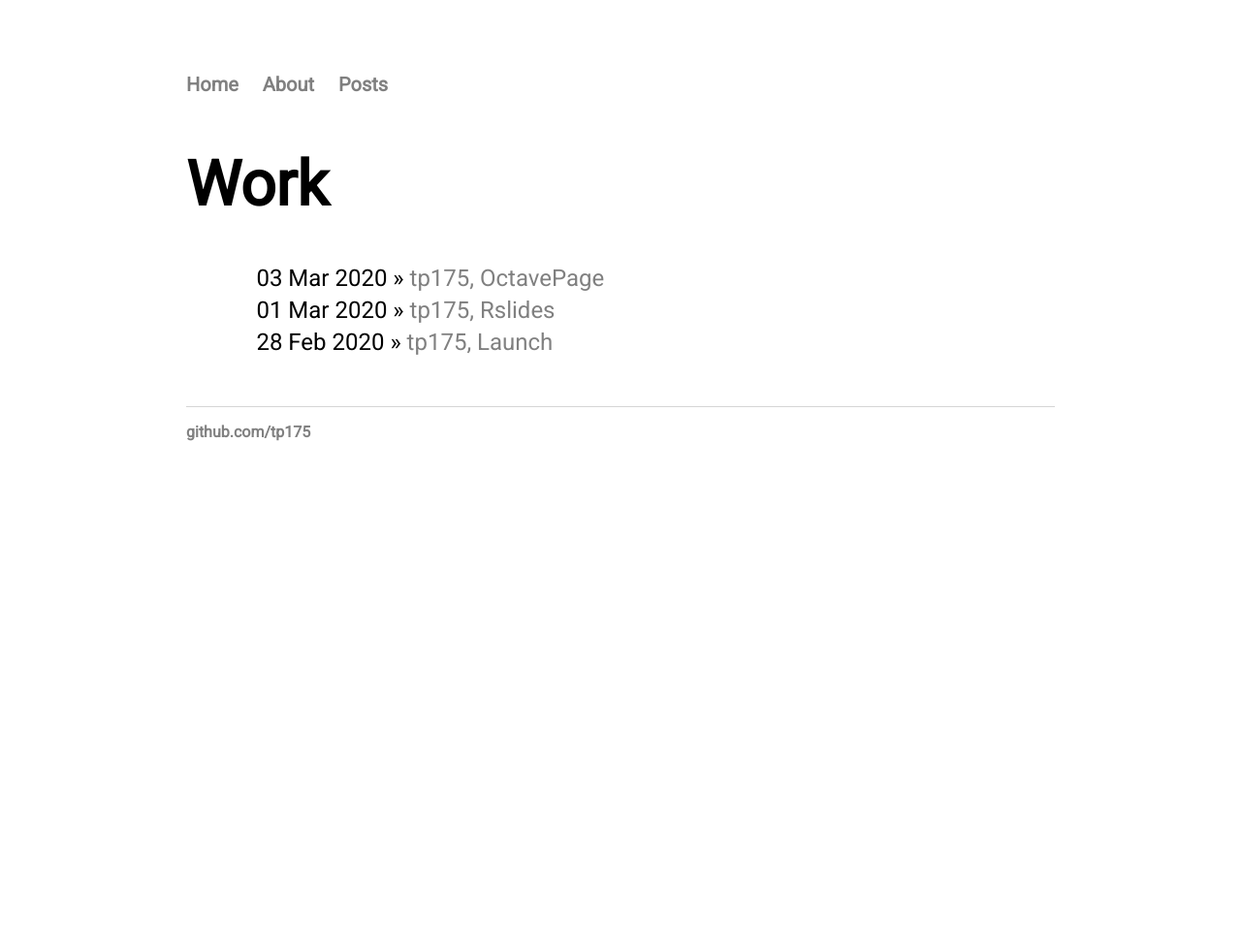
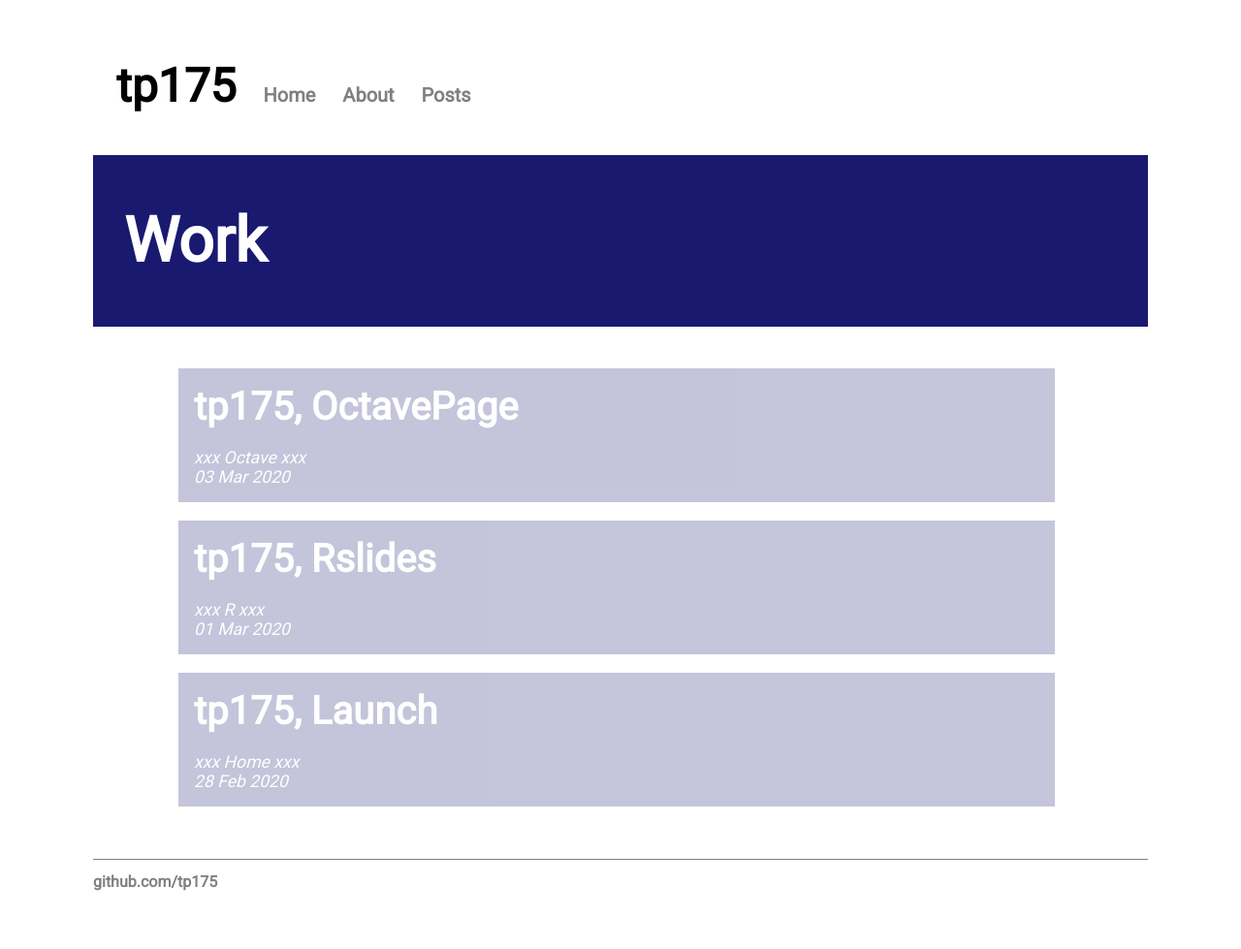
Before and after one commit to tp175/tp175.github.io, a Jekyll site: the page built from work/index.html, in a window 1280 px wide. Shown: the whole page at 97% size. Built offline with Jekyll 4.4.1, drawn with Linux system fonts in a browser that asks for light colours; before the commit the page ends 900 px from its top, so only the background shows below that.

Commit message:
content update

```diff
--- a/_layouts/default.html
+++ b/_layouts/default.html
@@ -8,6 +8,7 @@
 		<body>
 			<nav>
 	    		<ul>
+					<li><a class="navT">tp175</a></li>
 	        		<li><a href="/" class="nav">Home</a></li>
 		        	<li><a href="/about" class="nav">About</a></li>
 	        		<li><a href="/work" class="nav">Posts</a></li>
@@ -20,7 +21,7 @@
 			</div><!-- /.container -->
 			<footer>
 	    		<ul>
-	        		<li><a href="https://github.com/tp175" target="_blank">github.com/tp175</a></li>
+	        		<li><a href="https://github.com/tp175" target="_blank" class="nav">github.com/tp175</a></li>
 				</ul>
 			</footer>
 		</body>
--- a/_posts/2020-02-28-tp175-launch.md
+++ b/_posts/2020-02-28-tp175-launch.md
@@ -2,6 +2,7 @@
 layout: post
 title: "tp175, Launch"
 date: 2020-02-28
+describe: "xxx Home xxx"
 ---
 
 Well. Finally got around to putting this old website together. Neat thing about it - powered by [Jekyll](http://jekyllrb.com) and I can use Markdown to author my posts. It actually is a lot easier than I thought it was going to be.
--- a/_posts/2020-03-01-tp175-rslides.md
+++ b/_posts/2020-03-01-tp175-rslides.md
@@ -2,6 +2,7 @@
 layout: post
 title: "tp175, Rslides"
 date: 2020-03-01
+describe: "xxx R xxx"
 ---
 
 See below - <br>
--- a/_posts/2020-03-03-tp175-octavepage.md
+++ b/_posts/2020-03-03-tp175-octavepage.md
@@ -2,6 +2,7 @@
 layout: post
 title: "tp175, OctavePage"
 date: 2020-03-03
+describe: "xxx Octave xxx"
 ---
 
 See below - <br>
--- a/css/main.css
+++ b/css/main.css
@@ -2,36 +2,34 @@
 body {
 	margin: 60px auto;
 	font-family: 'Roboto', Arial, Helevtica, sans-serif;
-	width: 70%;
+	width: 85%;
 	background-color: #FFFFFF;
 }
 nav ul {
     font-family: 'Roboto', Arial, Helevtica, sans-serif;
-    padding-top: 15px; padding-bottom: 15px; padding-left: 0px;
+    padding-top: 0.0em; padding-bottom: 0.0em; padding-left: 1.5em;
     list-style: none;
     font-weight: bold;
-	font-size: 1.25em;
-	height: 1em;
 	background-color: #FFFFFF;
 }
 nav ul li {
     display: inline;
-    margin-right: 20px;
+    margin-right: 1.5em;
 }
 footer ul {
     font-family: 'Roboto', Arial, Helevtica, sans-serif;
     padding: 0px;
     list-style: none;
-    font-weight: bold;
-	font-size: 1em;
+    font-weight: bold; font-size: 0.8em;
+	color: #000000;
 }
 footer ul li {
     display: inline;
-    margin-right: 20px;
 }
 a {
     text-decoration: none;
-    color: #808080;
+    color: #191970;
+	font-size: 1.0em; font-weight: bold;
 }
 a:hover {
     text-decoration: underline;
@@ -39,13 +37,33 @@ a:hover {
 a.nav {
     text-decoration: none;
     color: #808080;
+	font-size: 1.25em;
 }
 a.nav:hover {
+    text-decoration: underline;
+}
+a.navT {
+    text-decoration: none;
+    color: #000000;
+	font-size: 3em;
+}
+a.navT:hover {
+    text-decoration: underline;
+}
+a.post {
+    text-decoration: none;
+    color: #FFFFFF;
+	font-size: 2.5em; font-weight: bold;
+}
+a.post:hover {
     text-decoration: underline;
 }
 h1 {
     font-size: 4em;
     font-family: 'Roboto', Arial, Helevtica, sans-serif;
+	font-weight: bold;
+	color: #FFFFFF; background-color: #191970;
+	padding-top: 0.8em; padding-bottom: 0.8em;padding-left: 0.5em;
 }
 h4 {
     font-size: 2em;
@@ -58,17 +76,18 @@ p {
     color: #333;
 }
 footer {
-    border-top: 1px solid #d5d5d5;
+    border-top: 1px solid #d5d5d5; border-color: #808080;
     font-size: 1.0em;
 }
 
 ul.posts {
-	margin-left: 30px;margin-top: 0px;margin-bottom: 50px;
-	font-size: 1.5em;
+	margin-left: 3.0em;margin-right: 6.0em;
 	text-transform: none;
+	color: #FFFFFF;
 }
 
 ul.posts li {
 	list-style: none;
-	padding: 0.1em;
+	padding: 1em;
+	background-color: #191970; opacity:0.25;
 }
--- a/work/index.html
+++ b/work/index.html
@@ -5,6 +5,10 @@ title: Work
 	<h1>{{ page.title }}</h1>
 	<ul class="posts">
 	  {% for post in site.posts %}
-	    <li><span>{{ post.date | date_to_string }}</span> » <a href="{{ post.url }}" title="{{ post.title }}">{{ post.title }}</a></li>
+	    <li><a href="{{ post.url }}" title="{{ post.title }}" class="post">{{ post.title }}</a><br>
+		<br><span style="font-size: 1.1em; font-style: italic;">{{ post.describe }}</span>
+		<br><span style="font-size: 1.1em; font-style: italic;">{{ post.date | date_to_string }}</span>
+		</li><br>
 	  {% endfor %}
 	</ul>
+	<br>
```
